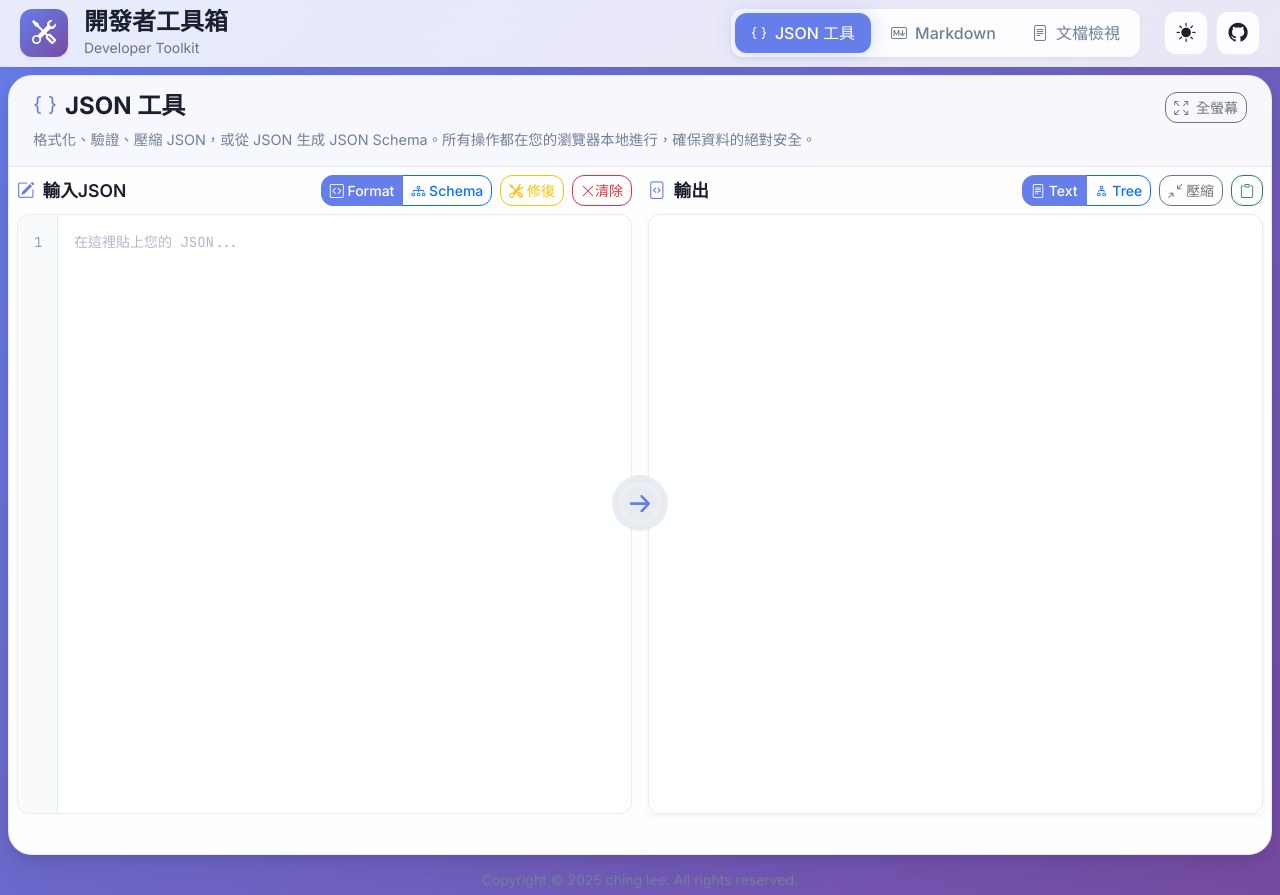
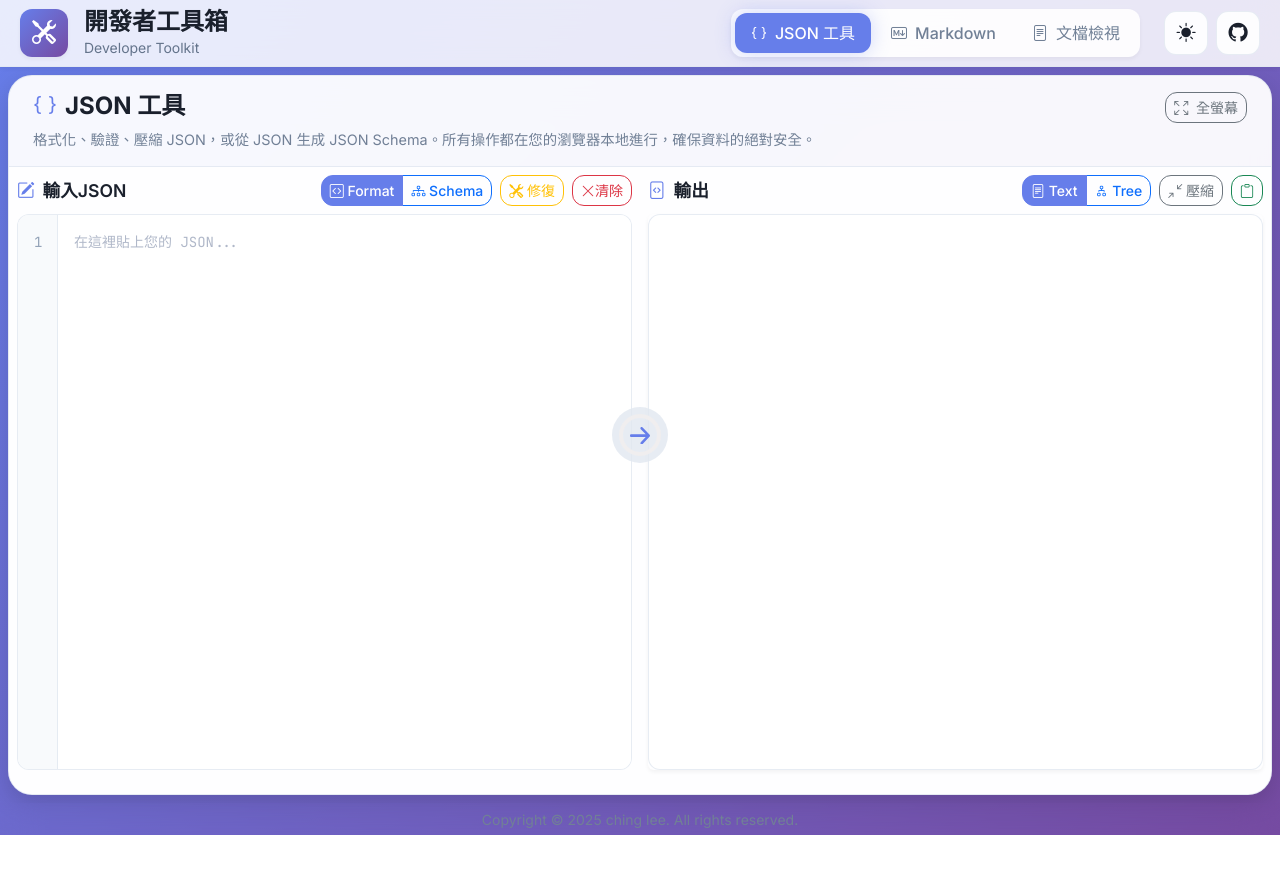
Before and after one commit to chingleel17/markdown_json_viewer, a Vue app: page / in a window 1280 px wide. After the commit the page ends 835 px from the top, so only its background shows below. Built offline with nearby package versions, Linux system fonts and the light colour scheme.

Commit message:
feat：新增 SweetAlert2 以改善錯誤提示，調整多個組件的佈局與樣式

```diff
--- a/package.json
+++ b/package.json
@@ -12,6 +12,7 @@
   },
   "dependencies": {
     "marked": "16.4.1",
+    "sweetalert2": "^11.26.3",
     "vue": "3.5.22"
   },
   "devDependencies": {
--- a/src/components/LineNumbersEditor.vue
+++ b/src/components/LineNumbersEditor.vue
@@ -52,7 +52,7 @@ onMounted(() => {
 </script>
 
 <template>
-    <div class="line-number-editor-wrapper d-flex">
+    <div class="line-number-editor-wrapper d-flex h-100">
         <div v-if="showLineNumbers" ref="lineNumbers" class="line-numbers-column p-3">{{ lineNumbersText }}</div>
         <textarea ref="textarea" :value="modelValue" @input="handleInput" @scroll="handleScroll"
             class="form-control json-textarea p-3" :placeholder="placeholder" spellcheck="false"></textarea>
@@ -65,7 +65,7 @@ onMounted(() => {
     overflow: hidden;
     border: 1px solid var(--theme-border);
     background: var(--theme-bg-card);
-    height: 75vh;
+    height: 100%;
 }
 
 .line-numbers-column {
--- a/src/components/ToolWrapper.vue
+++ b/src/components/ToolWrapper.vue
@@ -43,7 +43,7 @@ defineExpose({
                     <i :class="['bi', icon, 'me-2', 'text-primary']"></i>
                     {{ title }}
                 </h5>
-                <p class="card-subtitle mb-0 mt-2">
+                <p v-show="!isFullscreen" class="card-subtitle mb-0 mt-2">
                     {{ description }}
                 </p>
             </div>
@@ -73,8 +73,12 @@ defineExpose({
 }
 
 .modern-card {
+    display: flex;
+    flex-direction: column;
     transition: all 0.3s ease;
     animation: fadeInUp 0.4s ease-out;
+    height: 90vh;
+    max-height: 90vh;
 }
 
 .modern-card.fullscreen-mode {
@@ -85,6 +89,7 @@ defineExpose({
     bottom: 0;
     width: 100vw;
     height: 100vh;
+    max-height: 100vh;
     border-radius: 0;
     z-index: 9999;
     margin: 0;
@@ -94,7 +99,8 @@ defineExpose({
 }
 
 .modern-card.fullscreen-mode .modern-card-body {
-    /* height: calc(100vh - 90px); */
+    flex: 1 1 0;
+    min-height: 0;
     overflow-y: auto;
 }
 
@@ -104,7 +110,12 @@ defineExpose({
 }
 
 .modern-card-body {
+    flex: 1 1 0;
+    min-height: 0;
+    overflow: hidden;
     background: var(--theme-bg-card);
+    display: flex;
+    flex-direction: column;
 }
 
 .fullscreen-active {
--- a/src/pages/JsonTool.vue
+++ b/src/pages/JsonTool.vue
@@ -1,4 +1,5 @@
 <script setup lang="ts">
+import Swal from 'sweetalert2'
 import { ref, computed, watch, nextTick } from 'vue'
 import LineNumbersEditor from '../components/LineNumbersEditor.vue'
 import ToolWrapper from '../components/ToolWrapper.vue'
@@ -146,7 +147,18 @@ function bindTreeToggles() {
 }
 
 function processJSON() {
-    if (!validateJSON()) return
+    if (!validateJSON()) {
+        Swal.fire({
+            icon: 'error',
+            title: 'JSON 格式錯誤',
+            text: jsonError.value || '請輸入有效的 JSON',
+            toast: true,
+            position: 'center',
+            timer: 2000,
+            showConfirmButton: false
+        })
+        return
+    }
     isMinified.value = false
     updateDisplay()
 }
@@ -168,6 +180,14 @@ function autoFixJSONInput() {
         jsonStatus.value = '✓ 已自動修復'
     } else {
         jsonError.value = `修復失敗: ${result.error}`
+        Swal.fire({
+            icon: 'error',
+            title: '自動修復失敗',
+            toast: true,
+            position: 'center',
+            timer: 2000,
+            showConfirmButton: false
+        })
     }
 }
 
@@ -180,14 +200,30 @@ async function copyJSON() {
         const text = jsonOutput.value ? stripHtmlTags(jsonOutput.value) : stripHtmlTags(jsonTreeOutput.value)
         await navigator.clipboard.writeText(text)
     } catch (e) {
-        alert('複製失敗')
+        // 複製失敗用 toast
+        Swal.fire({
+            icon: 'error',
+            title: '複製失敗',
+            toast: true,
+            position: 'center',
+            timer: 2000,
+            showConfirmButton: false
+        })
     }
 }
 
 function minifyJSON() {
     // 驗證必須有效
     if (!currentJSON) {
-        alert('請先輸入並驗證有效的 JSON')
+        // 輸入驗證失敗用 toast
+        Swal.fire({
+            icon: 'warning',
+            title: '請先輸入並驗證有效的 JSON',
+            toast: true,
+            position: 'center',
+            timer: 2000,
+            showConfirmButton: false
+        })
         return
     }
 
@@ -269,11 +305,10 @@ watch([action, viewMode], () => {
     <ToolWrapper title="JSON 工具" icon="bi-braces"
         description="格式化、驗證、壓縮 JSON，或從 JSON 生成 JSON Schema。所有操作都在您的瀏覽器本地進行，確保資料的絕對安全。">
         <!-- Input and Output -->
-        <div class="position-relative">
-            <div class="row g-3">
+        <div class="position-relative row g-3 h-100">
             <!-- Left: Input -->
-                <div class="col-lg-6">
-                    <div class="input-section h-100">
+            <div class="col-md-6">
+                <div class="input-section d-flex flex-column h-100">
                     <div class="d-flex justify-content-between align-items-center mb-2">
                         <div class="d-flex align-items-center gap-2">
                             <h6 class="section-title mb-0 d-flex align-items-center">
@@ -307,16 +342,18 @@ watch([action, viewMode], () => {
                             </button>
                         </div>
                     </div>
+                    <div class="flex-grow-1 min-h-0">
                         <LineNumbersEditor v-model="jsonInput" @input="validateJSON" placeholder="在這裡貼上您的 JSON..." />
-                        <div class="mt-2" style="min-height: 1.5rem">
-                            <div v-if="jsonError" class="error-message py-2 small">{{ jsonError }}</div>
+                    </div>
+                    <div v-if="jsonError" class="mt-2" style="min-height: 1.5rem">
+                        <div class="error-message py-2 small">{{ jsonError }}</div>
                     </div>
                 </div>
             </div>
 
             <!-- Right: Output -->
-                <div class="col-lg-6">
-                    <div class="output-section h-100">
+            <div class="col-md-6">
+                <div class="output-section d-flex flex-column h-100">
                     <div class="d-flex justify-content-between align-items-center mb-2">
                         <div class="d-flex align-items-center gap-2">
                             <h6 class="section-title mb-0 d-flex align-items-center">
@@ -327,13 +364,11 @@ watch([action, viewMode], () => {
                         <div class="d-flex align-items-center gap-2">
                             <!-- 顯示模式 -->
                             <div class="btn-group btn-group-sm" role="group">
-                                    <input type="radio" class="btn-check" v-model="viewMode" value="text"
-                                        id="text-mode" />
+                                <input type="radio" class="btn-check" v-model="viewMode" value="text" id="text-mode" />
                                 <label class="btn btn-outline-primary" for="text-mode" title="Text 模式">
                                     <i class="bi bi-file-text"></i> Text
                                 </label>
-                                    <input type="radio" class="btn-check" v-model="viewMode" value="tree"
-                                        id="tree-mode" />
+                                <input type="radio" class="btn-check" v-model="viewMode" value="tree" id="tree-mode" />
                                 <label class="btn btn-outline-primary" for="tree-mode" title="Tree 模式">
                                     <i class="bi bi-diagram-2"></i> Tree
                                 </label>
@@ -348,20 +383,19 @@ watch([action, viewMode], () => {
                             </button>
                         </div>
                     </div>
-                        <div class="modern-output-wrapper rounded overflow-hidden" style="box-shadow: var(--shadow-sm)">
-                            <pre v-if="viewMode === 'text'" class="modern-output p-3 m-0"
-                                style="height: 75vh; overflow-y: auto; white-space: pre-wrap;"
-                                v-html="jsonOutput"></pre>
-                            <div v-else class="modern-output p-3" style="height: 75vh; overflow-y: auto;"
-                                v-html="jsonTreeOutput"></div>
+                    <div class="modern-output-wrapper rounded overflow-hidden flex-grow-1 min-h-0"
+                        style="box-shadow: var(--shadow-sm)">
+                        <pre v-if="viewMode === 'text'" class="modern-output p-3 m-0 h-100 overflow-y-auto"
+                            style="white-space: pre-wrap;" v-html="jsonOutput"></pre>
+                        <div v-else class="modern-output p-3 h-100 overflow-y-auto" v-html="jsonTreeOutput">
                         </div>
                     </div>
                 </div>
             </div>
-
+        </div>
         <!-- Center: Process Button (Floating) -->
         <ConvertButton class="position-absolute top-50 start-50 translate-middle" style="z-index: 100;"
-                @click="processJSON" :disabled="!isValid" title="轉換 JSON" />
-        </div>
+            @click="processJSON" title="轉換 JSON" />
+
     </ToolWrapper>
 </template>
--- a/src/pages/MarkdownTool.vue
+++ b/src/pages/MarkdownTool.vue
@@ -46,11 +46,11 @@ function handlePreviewScroll(e: Event) {
 
 <template>
     <ToolWrapper title="Markdown 預覽器" icon="bi-markdown" description="即時預覽 Markdown 文件。您的所有輸入都只在瀏覽器中處理，絕不外洩。">
-        <div class="row g-4">
+        <div class="row g-3 h-100">
             <div class="col-md-6">
-                <div class="input-section h-100">
+                <div class="input-section d-flex flex-column h-100">
                     <div class="d-flex justify-content-between align-items-center"
-                        style="height: 2.5rem; margin-bottom: 0.5rem;">
+                        style="height: auto; margin-bottom: 0.5rem;">
                         <h6 class="section-title mb-0 d-flex align-items-center">
                             <i class="bi bi-pencil-square me-2"></i>
                             輸入 Markdown
@@ -59,16 +59,16 @@ function handlePreviewScroll(e: Event) {
                             <i class="bi bi-x-lg me-1"></i> 清除
                         </button>
                     </div>
-                    <div style="height: 75vh; overflow-y: auto">
+                    <div class="flex-grow-1 min-h-0">
                         <LineNumbersEditor v-model="markdownInput" placeholder="在這裡輸入 Markdown..."
                             @scroll="handleInputScroll" />
                     </div>
                 </div>
             </div>
             <div class="col-md-6">
-                <div class="output-section h-100">
+                <div class="output-section d-flex flex-column h-100">
                     <div class="d-flex justify-content-between align-items-center"
-                        style="height: 2.5rem; margin-bottom: 0.5rem;">
+                        style="height: auto; margin-bottom: 0.5rem;">
                         <h6 class="section-title mb-0 d-flex align-items-center">
                             <i class="bi bi-eye me-2"></i>
                             預覽
@@ -81,10 +81,10 @@ function handlePreviewScroll(e: Event) {
                             <Switch v-model="syncScroll" />
                         </div>
                     </div>
-                    <div class="modern-output-wrapper rounded overflow-hidden" style="box-shadow: var(--shadow-sm)">
-                        <div ref="previewContainer" class="modern-output markdown-preview p-3"
-                            style="height: 75vh; overflow-y: auto" v-html="markdownOutput"
-                            @scroll="handlePreviewScroll"></div>
+                    <div class="modern-output-wrapper rounded overflow-hidden flex-grow-1 min-h-0"
+                        style="box-shadow: var(--shadow-sm)">
+                        <div ref="previewContainer" class="modern-output markdown-preview p-3 h-100 overflow-y-auto"
+                            v-html="markdownOutput" @scroll="handlePreviewScroll"></div>
                     </div>
                 </div>
             </div>
```
Also changed, not shown: src/style.css (+0 -13 lines), 1 other file (tests, documents, lock files or other folders). Lines whose indentation alone changed are shown as unchanged.
